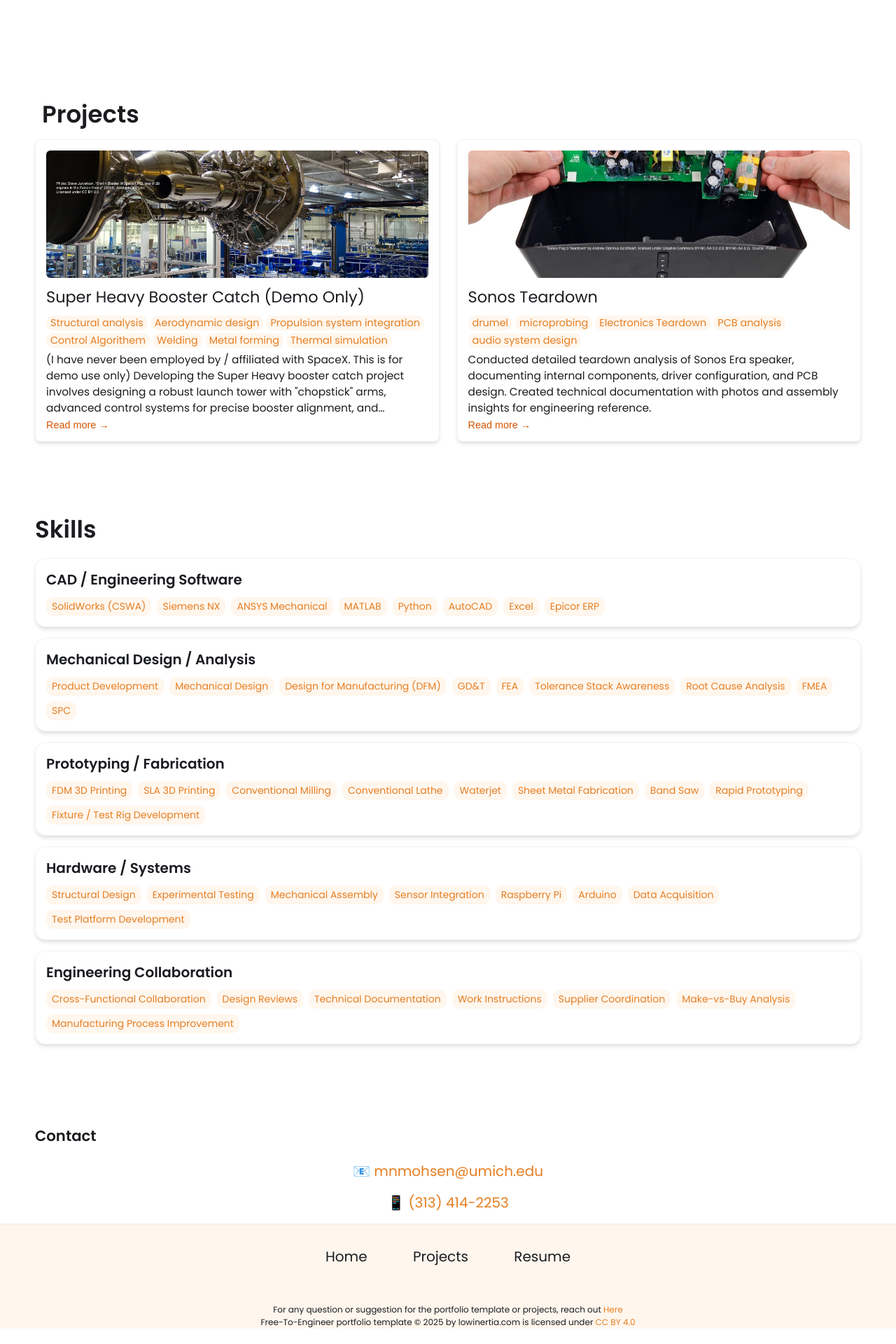
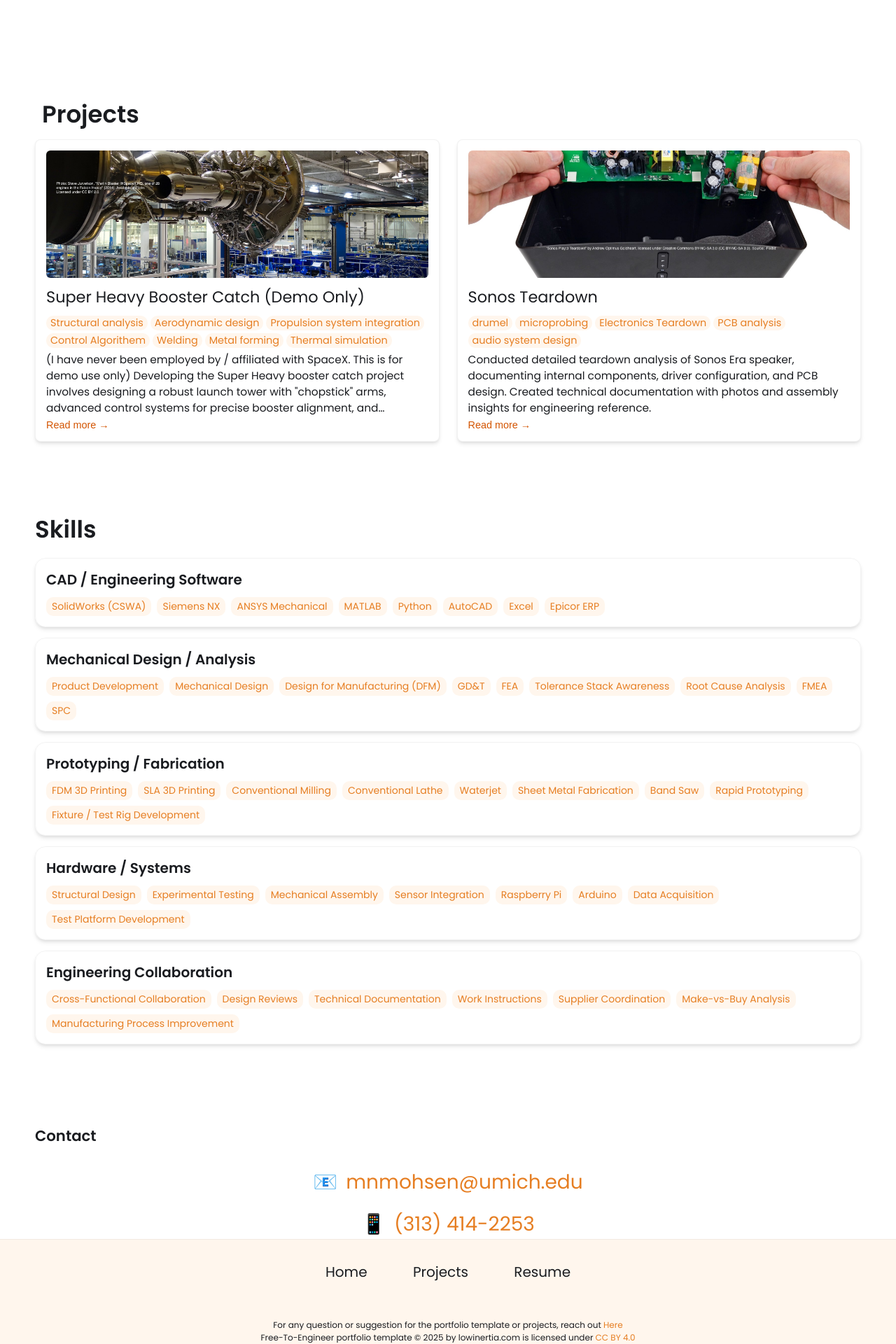
Before and after one commit to mnmohsen/personalwebsite, a Jekyll site: the page built from index.html, in a window 1280 px wide. Shown: the part 895-2815 px from the top of the page at 70% size. Built offline with Jekyll 4.4.1, drawn with Linux system fonts in a browser that asks for light colours; before the commit the page ends 2793 px from its top, so only the background shows below that.

Commit message:
Update styles.css

```diff
--- a/css/styles.css
+++ b/css/styles.css
@@ -442,13 +442,21 @@ nav .mobile-nav {
 
 
 .contact-info {
-    text-align: center;
-    margin-top: 20px;
+    display: flex;
+    flex-direction: column;
+    align-items: center;
+    justify-content: center;
+    margin-top: 30px;
+    gap: 18px;
 }
 
 .contact-info p {
-    font-size: 20px;
-    margin: 15px 0;
+    font-size: 28px;
+    margin: 0;
+    display: flex;
+    align-items: center;
+    gap: 12px;
+    font-weight: 500;
 }
 
 .contact-info a {
```
